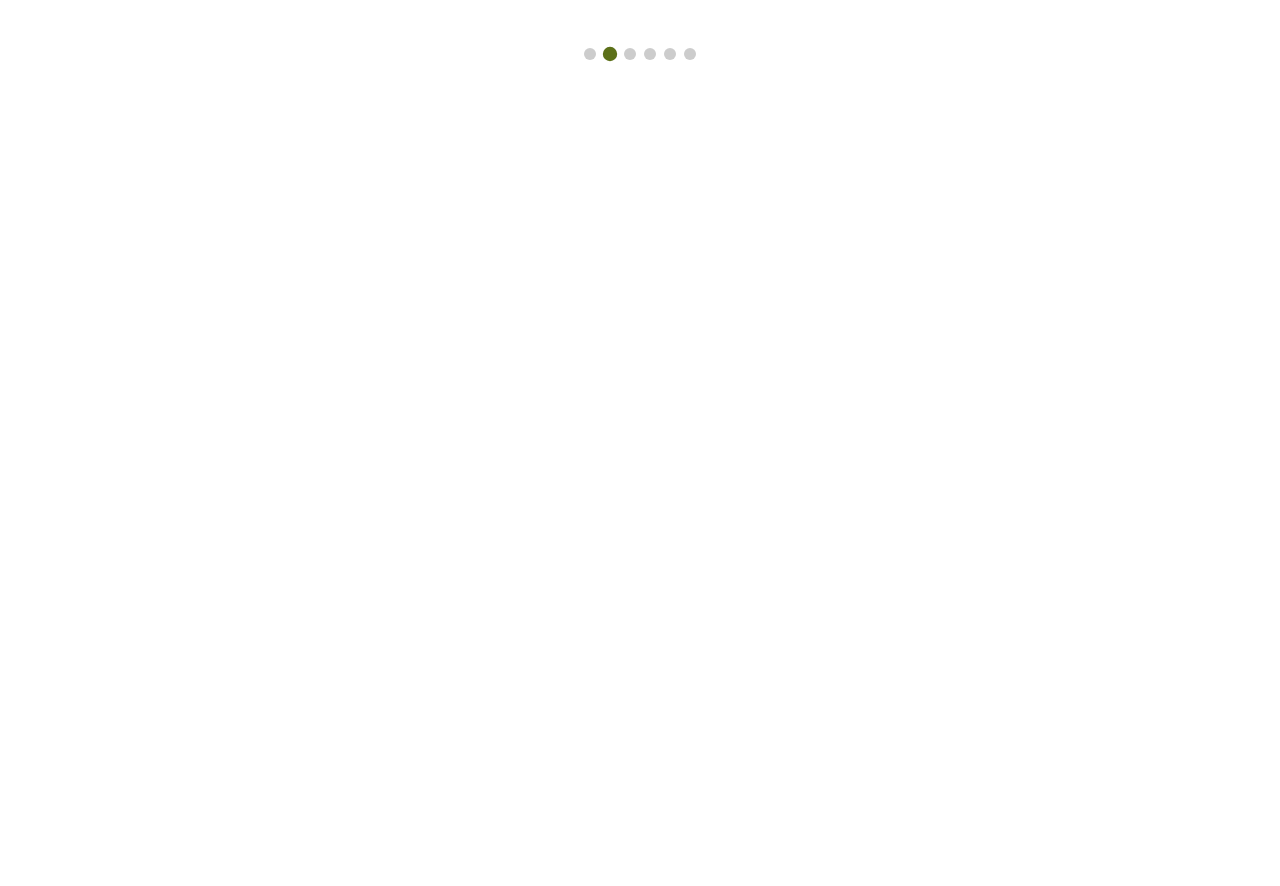
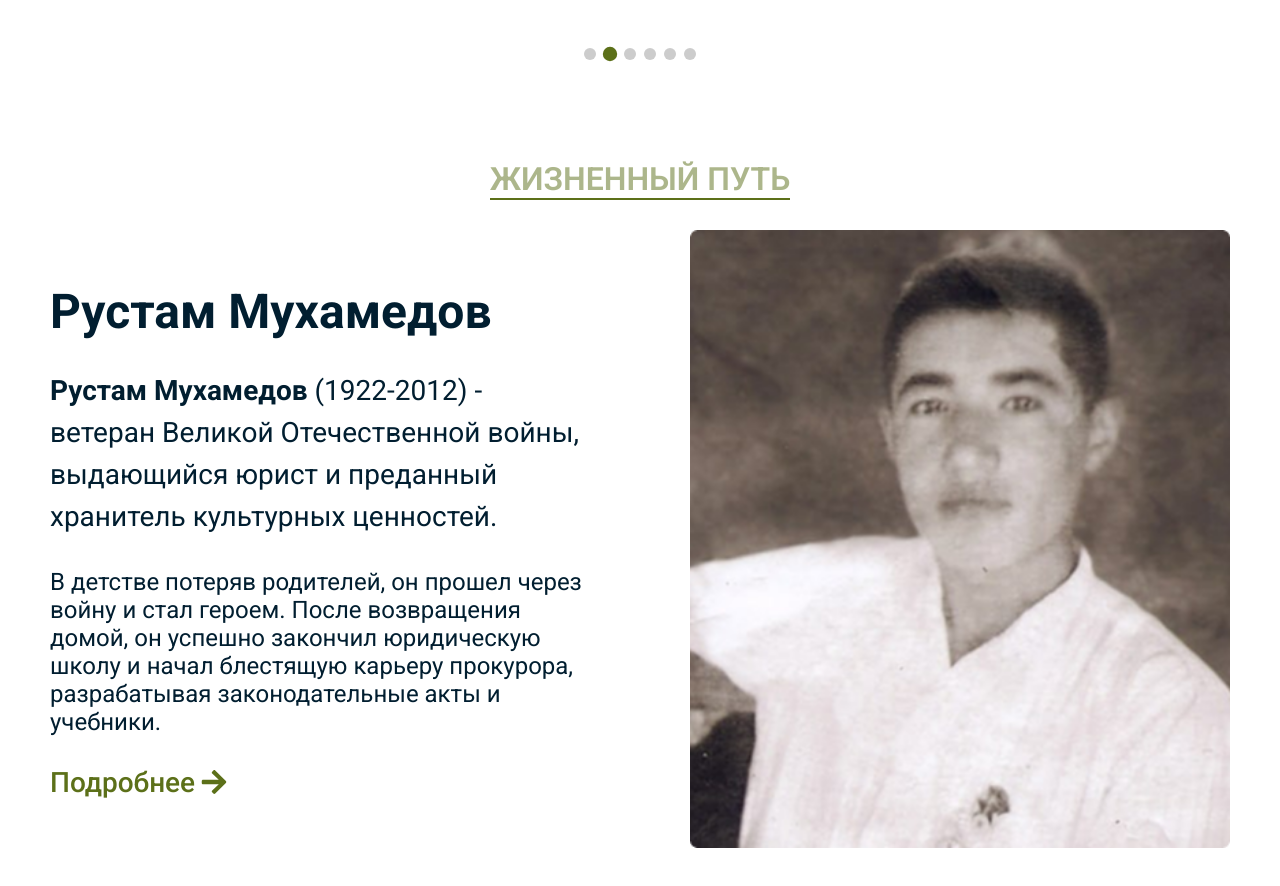
Before and after one commit to Annnabelle/web-page-for-May-9th, a React (Vite) app: page / in a window 1280 px wide. Shown: the part 1452-2338 px from the top of the page. Before the commit the page ends 1562 px from the top, so only its background shows below. Built offline with nearby package versions, Linux system fonts and the light colour scheme.

Commit message:
add lifepath block

```diff
--- a/src/components/chronology/styles.sass
+++ b/src/components/chronology/styles.sass
@@ -32,6 +32,7 @@
             .title
                 +mix.typography(32px, 600, map.get(vars.$main, 'main'))
                 opacity: 0.5
+                text-transform: uppercase
     &-card
         border: 2px solid map.get(vars.$main, 'main')
         max-width: 390px
--- /dev/null
+++ b/src/components/lifePath/index.tsx
@@ -0,0 +1,46 @@
+import React from 'react'
+import { Link } from 'react-router-dom'
+import { FaArrowRight } from 'react-icons/fa'
+import lifePathImage from '../../assets/chronology.png'
+import './styles.sass'
+
+const LifePath: React.FC = () => {
+  return (
+    <div className='life-path'>
+        <div className="container">
+            <div className="life-path-container">
+                <div className="life-path-title">
+                    <h4 className="title">Жизненный путь</h4>
+                </div>
+                <div className="life-path-items">
+                  <div className="life-path-item">
+                    <div className="life-path-item-content">
+                      <div className="content-title">
+                        <h3 className="title">Рустам Мухамедов</h3>
+                      </div>
+                      <div className="content-subtitle">
+                        <p className="subtitle">
+                          <span className='subtitle-strong'>Рустам Мухамедов</span> (1922-2012) - ветеран Великой Отечественной войны, выдающийся юрист и преданный хранитель культурных ценностей.
+                        </p>
+                      </div>
+                      <div className="content-text">
+                        <p className="text">В детстве потеряв родителей, он прошел через войну и стал героем. После возвращения домой, он успешно закончил юридическую школу и начал блестящую карьеру прокурора, разрабатывая законодательные акты и учебники. </p>
+                      </div>
+                      <div className="content-link">
+                        <Link to='/' className='link'>Подробнее <FaArrowRight />                        </Link>
+                      </div>
+                    </div>
+                  </div>
+                  <div className="life-path-item">
+                    <div className="image">
+                      <img src={lifePathImage} alt="lifepathImage" className='img' />
+                    </div>
+                  </div>
+                </div>
+            </div>
+        </div>
+    </div>
+  )
+}
+
+export default LifePath
--- /dev/null
+++ b/src/components/lifePath/styles.sass
@@ -0,0 +1,85 @@
+@use 'sass:map'
+@use '../../styles/mixins' as mix
+@use '../../styles/variables' as vars
+.life-path
+    padding: 50px 0
+    &-container
+        @include mix.flex-content(center, column)
+        row-gap: 30px
+    &-title
+        text-align: center
+        border-bottom: 2px solid map.get(vars.$main, 'main')
+        .title
+            +mix.typography(32px, 600, map.get(vars.$main, 'main'))
+            opacity: 0.5
+            text-transform: uppercase
+    &-items
+        width: 100%
+        @include mix.flex-content(space-between, row)
+        column-gap: 100px
+        @media screen and (max-width: 1200px)
+            column-gap: 50px
+        @media screen and (max-width: 991px)
+            column-gap: 25px
+        @media screen and (max-width: 768px)
+            flex-direction: column
+            row-gap: 20px
+    &-item
+        width: 100%
+        &-content
+            @include mix.flex-content(space-between, column)
+            row-gap: 30px
+            align-items: start
+            @media screen and (max-width: 991px)
+                row-gap: 20px
+            .content-title
+                .title
+                    +mix.typography(48px, 700, map.get(vars.$basic, 'black'))
+                    @media screen and (max-width: 1200px)
+                        font-size: 32px
+                    @media screen and (max-width: 991px)
+                        font-size: 32px
+                    @media screen and (max-width: 550px)
+                        font-size: 28px
+            .content-subtitle
+                .subtitle
+                    line-height: 42px
+                    +mix.typography(28px, 400, map.get(vars.$basic, 'black'))
+                    @media screen and (max-width: 1200px)
+                        font-size: 24px
+                    @media screen and (max-width: 991px)
+                        font-size: 21px
+                        line-height: 32px
+                    @media screen and (max-width: 550px)
+                        font-size: 18px
+                        line-height: 28px
+                    &-strong
+                        font-weight: 700
+            .content-text
+                .text
+                    line-height: 28px
+                    +mix.typography(24px, 400, map.get(vars.$basic, 'black'))
+                    @media screen and (max-width: 1200px)
+                        font-size: 24px
+                    @media screen and (max-width: 991px)
+                        line-height: 24px
+                        font-size: 20px
+                    @media screen and (max-width: 550px)
+                        font-size: 18px
+                        line-height: 21px
+            .content-link
+                .link
+                    @include mix.flex-content(flex-start, row)
+                    column-gap: 5px
+                    text-align: center
+                    +mix.typography(28px, 500, map.get(vars.$main, 'main'))
+                    @media screen and (max-width: 1200px)
+                        font-size: 24px
+                    @media screen and (max-width: 991px)
+                        font-size: 20px
+                    @media screen and (max-width: 550px)
+                        font-size: 18px
+        .image
+            .img
+                width: 100%
+                object-fit: cover
--- a/src/pages/home/index.tsx
+++ b/src/pages/home/index.tsx
@@ -1,12 +1,14 @@
 
 import Hero from '../../components/hero'
 import Chronology from '../../components/chronology'
+import LifePath from '../../components/lifePath'
 
 const Home = () => {
   return (
     <>
         <Hero/>
         <Chronology/>
+        <LifePath/>
     </>
   )
 }
```
